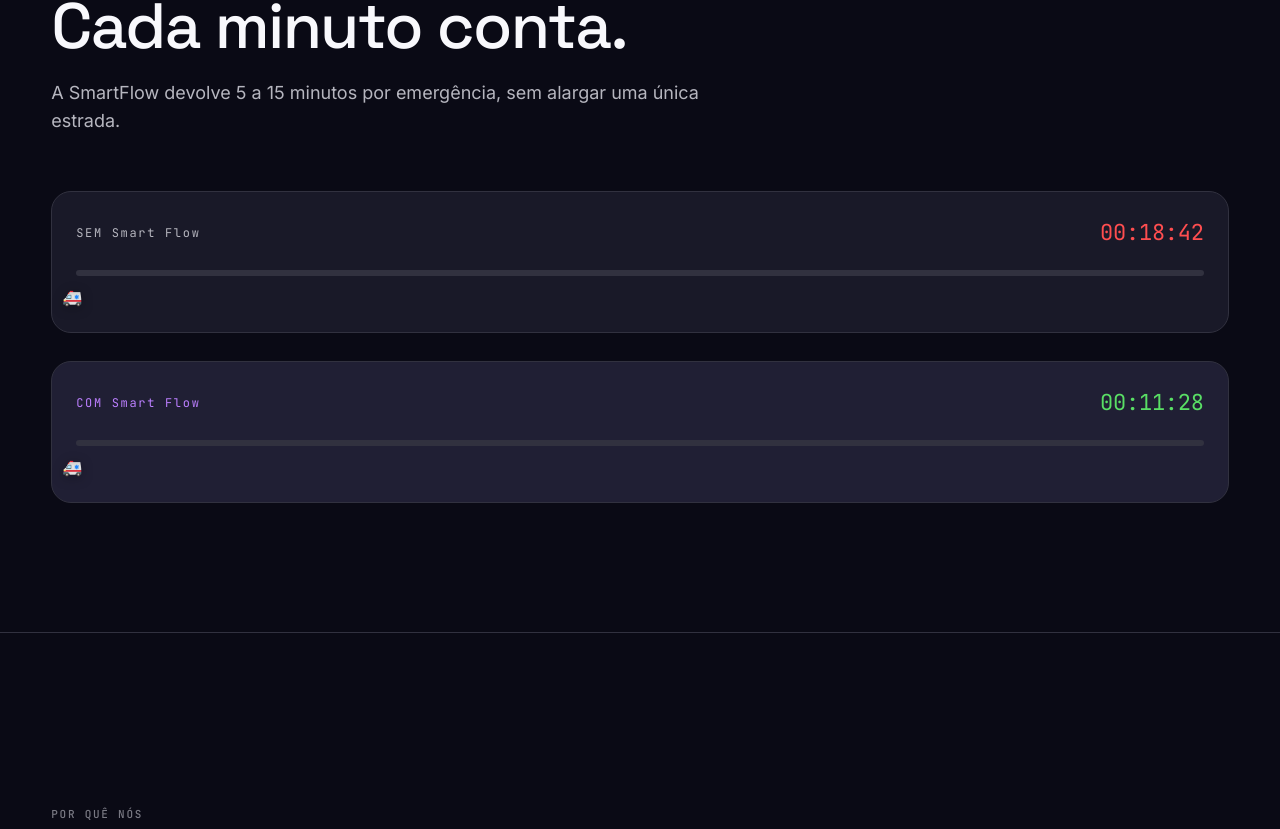
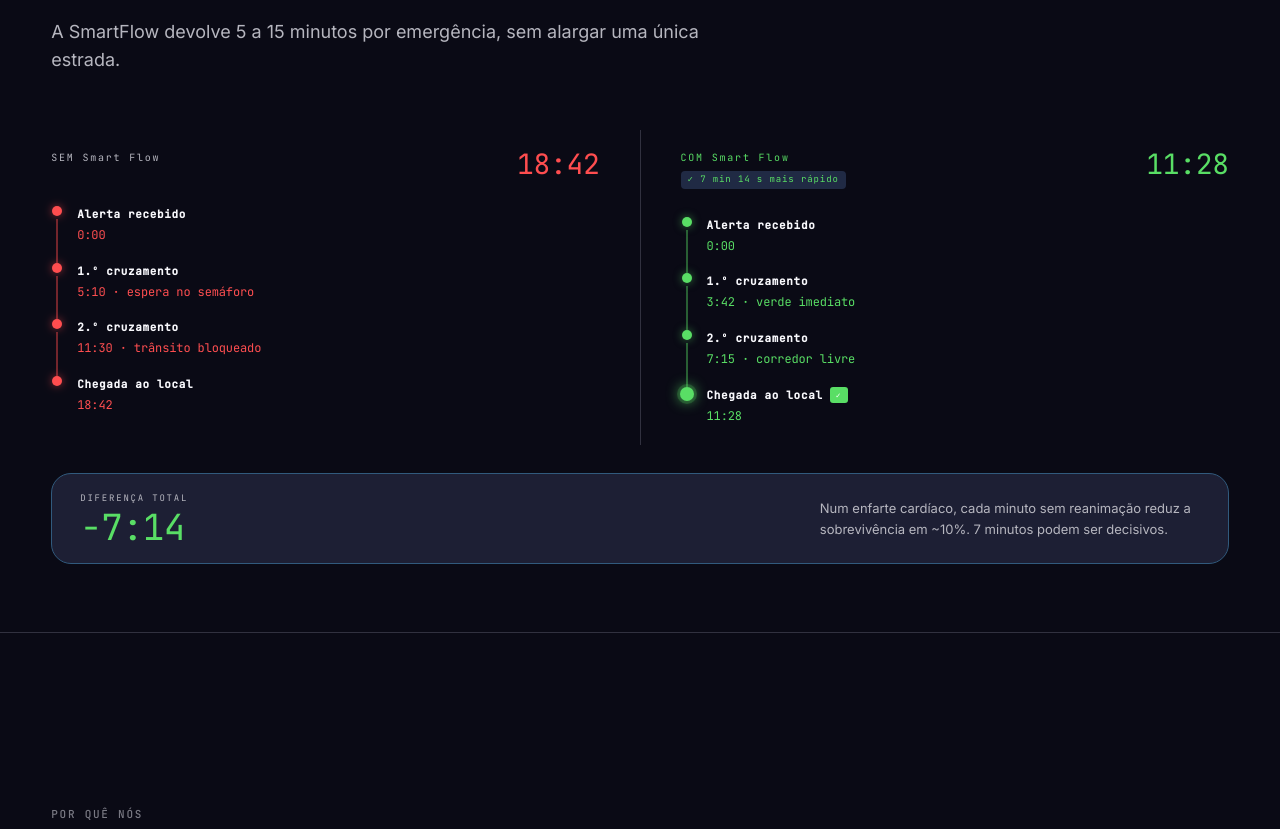
Before and after one commit to Tomas4030/smartflow, a React (Vite) app in the folder frontend/: page / in a window 1280 px wide. Shown: the part 6451-7280 px from the top of the page. Built offline with nearby package versions, Linux system fonts and the light colour scheme; sample sign-in values are in the browser's storage.

Commit message:
feat: landing page improvements in styles

```diff
--- a/frontend/src/components/Nav.jsx
+++ b/frontend/src/components/Nav.jsx
@@ -101,16 +101,16 @@
           style={{ display: "flex", gap: 4, alignItems: "center" }}
           className="sf-nav-links"
         >
-          <a href="#solution" style={linkSty}>
+          <a href="#top" style={linkSty}>
             {t.nav.product}
           </a>
-          <a href="#sos" style={linkSty}>
+          <a href="#solution" style={linkSty}>
             {t.nav.how}
           </a>
           <a href="#market" style={linkSty}>
             {t.nav.why}
           </a>
-          <a href="#roadmap" style={linkSty}>
+          <a href="#sos" style={linkSty}>
             {t.nav.sos}
           </a>
           <a href="#contact" style={linkSty}>
--- a/frontend/src/components/landing/TimeSaved.jsx
+++ b/frontend/src/components/landing/TimeSaved.jsx
@@ -1,18 +1,84 @@
-import { useRef } from "react";
-import { useT, Reveal, useScrollProgress, clamp } from "../../shared";
+import { useRef, useState, useEffect } from "react";
+import { useT, Reveal } from "../../shared";
 import { SF_I18N } from "../../i18n";
 import { SectionHead } from "./SectionHead";
+
+const isPt = (t) => t === SF_I18N.pt;
+
+function useAutoPlay(sectionRef) {
+  const [sfActive, setSfActive]     = useState([false, false, false, false]);
+  const [tradActive, setTradActive] = useState([false, false, false, false]);
+  const [bannerVisible, setBannerVisible] = useState(false);
+
+  useEffect(() => {
+    const el = sectionRef.current;
+    if (!el) return;
+    let timers = [];
+    let running = false;
+
+    const reset = () => {
+      running = false;
+      timers.forEach(clearTimeout);
+      timers = [];
+      setSfActive([false, false, false, false]);
+      setTradActive([false, false, false, false]);
+      setBannerVisible(false);
+    };
+
+    const play = () => {
+      if (running) return;
+      running = true;
+      [100, 750, 1450, 2150].forEach((d, i) =>
+        timers.push(setTimeout(
+          () => setSfActive(p => { const n = [...p]; n[i] = true; return n; }), d
+        ))
+      );
+      [100, 1250, 2100, 3300].forEach((d, i) =>
+        timers.push(setTimeout(
+          () => setTradActive(p => { const n = [...p]; n[i] = true; return n; }), d
+        ))
+      );
+      timers.push(setTimeout(() => setBannerVisible(true), 2500));
+    };
+
+    const io = new IntersectionObserver(
+      (entries) => {
+        if (entries[0].isIntersecting) play();
+        else reset();
+      },
+      { threshold: 0.45 }
+    );
+    io.observe(el);
+    return () => { io.disconnect(); timers.forEach(clearTimeout); };
+  }, [sectionRef]);
+
+  return { sfActive, tradActive, bannerVisible };
+}
 
 export function TimeSaved() {
   const [t] = useT();
   const ref = useRef(null);
-  const p = useScrollProgress(ref, { start: 0.1, end: 0.85 });
-  const withSF = clamp(p * 1.3, 0, 1);
-  const withoutSF = clamp(p * 0.55, 0, 1);
+  const pt = isPt(t);
+  const { sfActive, tradActive, bannerVisible } = useAutoPlay(ref);
+
+  const sfSteps = [
+    { label: pt ? "Alerta recebido"   : "Alert dispatched",  sub: "0:00" },
+    { label: pt ? "1.º cruzamento"    : "1st intersection",  sub: pt ? "3:42 · verde imediato"    : "3:42 · instant green" },
+    { label: pt ? "2.º cruzamento"    : "2nd intersection",  sub: pt ? "7:15 · corredor livre"    : "7:15 · corridor clear" },
+    { label: pt ? "Chegada ao local"  : "On scene",          sub: "11:28", final: true },
+  ];
+
+  const tradSteps = [
+    { label: pt ? "Alerta recebido"   : "Alert dispatched",  sub: "0:00" },
+    { label: pt ? "1.º cruzamento"    : "1st intersection",  sub: pt ? "5:10 · espera no semáforo" : "5:10 · waiting at light" },
+    { label: pt ? "2.º cruzamento"    : "2nd intersection",  sub: pt ? "11:30 · trânsito bloqueado": "11:30 · traffic blocked" },
+    { label: pt ? "Chegada ao local"  : "On scene",          sub: "18:42", final: true },
+  ];
+
   return (
     <section
       ref={ref}
-      style={{ padding: "120px 0", borderTop: "1px solid var(--hairline)" }}
+      style={{ padding: "48px 0", borderTop: "1px solid var(--hairline)" }}
     >
       <div className="container">
         <Reveal>
@@ -22,33 +88,266 @@
             sub={t.timesaved.body}
           />
         </Reveal>
+
         <div
           style={{
-            display: "flex",
-            flexDirection: "column",
-            gap: 28,
-            marginTop: 40,
+            display: "grid",
+            gridTemplateColumns: "1fr 1px 1fr",
+            columnGap: 40,
+            marginTop: 36,
+            alignItems: "start",
           }}
         >
-          <RaceTrack
-            label={t === SF_I18N.pt ? "SEM Smart Flow" : "WITHOUT Smart Flow"}
-            time="00:18:42"
+          <ScenarioCard
+            label={pt ? "SEM Smart Flow" : "WITHOUT Smart Flow"}
+            time="18:42"
             color="var(--red)"
-            progress={withoutSF}
+            steps={tradSteps}
+            active={tradActive}
           />
-          <RaceTrack
-            label={t === SF_I18N.pt ? "COM Smart Flow" : "WITH Smart Flow"}
-            time="00:11:28"
+          <div style={{ background: "var(--hairline)", alignSelf: "stretch" }} />
+          <ScenarioCard
+            label={pt ? "COM Smart Flow" : "WITH Smart Flow"}
+            time="11:28"
             color="var(--green)"
-            progress={withSF}
-            highlight
+            steps={sfSteps}
+            active={sfActive}
+            winner
+            winnerLabel={pt ? "7 min 14 s mais rápido" : "7 min 14 s faster"}
           />
         </div>
+
+        <TimeSavedBanner pt={pt} visible={bannerVisible} />
       </div>
     </section>
   );
 }
 
+function ScenarioCard({ label, time, color, steps, active, winner, winnerLabel }) {
+  const arrived = active[steps.length - 1];
+  return (
+    <div style={{ padding: "20px 0" }}>
+      <div
+        style={{
+          display: "flex",
+          justifyContent: "space-between",
+          alignItems: "flex-start",
+          flexWrap: "wrap",
+          gap: 8,
+          marginBottom: 28,
+        }}
+      >
+        <div style={{ display: "flex", flexDirection: "column", gap: 5 }}>
+          <div
+            className="mono"
+            style={{
+              fontSize: 10,
+              letterSpacing: "0.18em",
+              color: winner ? color : "var(--fg-dim)",
+            }}
+          >
+            {label}
+          </div>
+          {winner && winnerLabel && arrived && (
+            <div
+              className="mono"
+              style={{
+                fontSize: 9,
+                letterSpacing: "0.1em",
+                color: color,
+                background: "color-mix(in oklch, var(--green) 12%, var(--surface))",
+                padding: "2px 7px",
+                borderRadius: 4,
+                display: "inline-block",
+              }}
+            >
+              ✓ {winnerLabel}
+            </div>
+          )}
+        </div>
+        <div
+          className="mono"
+          style={{
+            fontSize: 28,
+            color: arrived ? color : "var(--fg-dim)",
+            transition: "color 0.5s ease",
+            fontVariantNumeric: "tabular-nums",
+            lineHeight: 1,
+          }}
+        >
+          {time}
+        </div>
+      </div>
+
+      <div>
+        {steps.map((step, i) => (
+          <TimelineStep
+            key={i}
+            label={step.label}
+            sub={step.sub}
+            color={color}
+            active={active[i]}
+            connectorActive={i < steps.length - 1 && active[i + 1]}
+            isLast={i === steps.length - 1}
+            isWinnerFinal={winner && step.final}
+          />
+        ))}
+      </div>
+    </div>
+  );
+}
+
+function TimelineStep({ label, sub, color, active, connectorActive, isLast, isWinnerFinal }) {
+  return (
+    <div style={{ display: "flex", gap: 14 }}>
+      <div
+        style={{
+          display: "flex",
+          flexDirection: "column",
+          alignItems: "center",
+          width: 12,
+          flexShrink: 0,
+        }}
+      >
+        <div
+          style={{
+            width: isWinnerFinal ? 14 : 10,
+            height: isWinnerFinal ? 14 : 10,
+            borderRadius: "50%",
+            background: active ? color : "var(--hairline)",
+            boxShadow: active
+              ? isWinnerFinal
+                ? `0 0 0 3px color-mix(in oklch, ${color} 20%, transparent), 0 0 14px ${color}`
+                : `0 0 8px color-mix(in oklch, ${color} 55%, transparent)`
+              : "none",
+            transition: "background 0.35s ease, box-shadow 0.35s ease",
+            flexShrink: 0,
+          }}
+        />
+        {!isLast && (
+          <div
+            style={{
+              width: 2,
+              flex: 1,
+              minHeight: 30,
+              marginTop: 3,
+              background: connectorActive ? color : "var(--hairline)",
+              opacity: connectorActive ? 0.4 : 1,
+              transition: "background 0.35s ease, opacity 0.35s ease",
+            }}
+          />
+        )}
+      </div>
+
+      <div
+        style={{
+          paddingBottom: isLast ? 0 : 18,
+          opacity: active ? 1 : 0.28,
+          transition: "opacity 0.35s ease",
+        }}
+      >
+        <div
+          className="mono"
+          style={{
+            fontSize: 11,
+            letterSpacing: "0.06em",
+            color: active ? "var(--fg)" : "var(--fg-dim)",
+            fontWeight: active ? 600 : 400,
+            transition: "color 0.35s, font-weight 0.35s",
+            display: "flex",
+            alignItems: "center",
+            gap: 7,
+          }}
+        >
+          {label}
+          {isWinnerFinal && active && (
+            <span
+              style={{
+                fontSize: 8,
+                letterSpacing: "0.14em",
+                background: color,
+                color: "#fff",
+                padding: "2px 6px",
+                borderRadius: 3,
+                fontWeight: 700,
+              }}
+            >
+              ✓
+            </span>
+          )}
+        </div>
+        <div
+          className="mono"
+          style={{
+            fontSize: 12,
+            color: active ? color : "var(--fg-dim)",
+            marginTop: 3,
+            transition: "color 0.35s",
+          }}
+        >
+          {sub}
+        </div>
+      </div>
+    </div>
+  );
+}
+
+function TimeSavedBanner({ pt, visible }) {
+  return (
+    <div
+      style={{
+        marginTop: 28,
+        padding: "18px 28px",
+        border: "1px solid color-mix(in oklch, var(--green) 28%, var(--hairline))",
+        borderRadius: "var(--radius-lg)",
+        background: "color-mix(in oklch, var(--green) 5%, var(--surface))",
+        display: "flex",
+        alignItems: "center",
+        justifyContent: "space-between",
+        gap: 24,
+        flexWrap: "wrap",
+        opacity: visible ? 1 : 0,
+        transform: visible ? "translateY(0)" : "translateY(12px)",
+        transition: "opacity 0.55s ease, transform 0.55s ease",
+      }}
+    >
+      <div style={{ display: "flex", flexDirection: "column", gap: 3 }}>
+        <div
+          className="mono"
+          style={{ fontSize: 9, letterSpacing: "0.2em", color: "var(--fg-dim)" }}
+        >
+          {pt ? "DIFERENÇA TOTAL" : "TOTAL DIFFERENCE"}
+        </div>
+        <div
+          className="mono"
+          style={{
+            fontSize: 36,
+            color: "var(--green)",
+            fontVariantNumeric: "tabular-nums",
+            lineHeight: 1,
+            letterSpacing: "-0.02em",
+          }}
+        >
+          −7:14
+        </div>
+      </div>
+      <div
+        style={{
+          fontSize: 13,
+          color: "var(--fg-dim)",
+          maxWidth: 380,
+          lineHeight: 1.6,
+        }}
+      >
+        {pt
+          ? "Num enfarte cardíaco, cada minuto sem reanimação reduz a sobrevivência em ~10%. 7 minutos podem ser decisivos."
+          : "In cardiac arrest, every minute without CPR reduces survival by ~10%. 7 minutes can be the deciding factor."}
+      </div>
+    </div>
+  );
+}
+
+// Kept for any legacy imports
 export function RaceTrack({ label, time, color, progress, highlight }) {
   return (
     <div
@@ -107,20 +406,6 @@
           }}
         />
       </div>
-      <div style={{ position: "relative", marginTop: 10, height: 22 }}>
-        <div
-          className="mono"
-          style={{
-            position: "absolute",
-            left: `calc(${progress * 100}% - 14px)`,
-            fontSize: 16,
-            transition: "left .15s linear",
-            filter: "drop-shadow(0 2px 6px rgba(0,0,0,.3))",
-          }}
-        >
-          🚑
-        </div>
-      </div>
     </div>
   );
 }
--- a/frontend/src/pages/AdminLogin.jsx
+++ b/frontend/src/pages/AdminLogin.jsx
@@ -89,8 +89,8 @@
 
 export default function AdminLoginPage() {
   const navigate = useNavigate();
-  const [email, setEmail] = useState("");
-  const [password, setPassword] = useState("");
+  const [email, setEmail] = useState("superadmin@smartflow.pt");
+  const [password, setPassword] = useState("password");
   const [showPw, setShowPw] = useState(false);
   const [error, setError] = useState("");
   const [loading, setLoading] = useState(false);
--- a/frontend/src/pages/ClientLogin.jsx
+++ b/frontend/src/pages/ClientLogin.jsx
@@ -4,8 +4,8 @@
 
 export default function ClientLogin() {
   const navigate = useNavigate();
-  const [email, setEmail] = useState("");
-  const [password, setPassword] = useState("");
+  const [email, setEmail] = useState("maria.santos@email.com");
+  const [password, setPassword] = useState("demo1234");
   const [error, setError] = useState("");
   const [loading, setLoading] = useState(false);
 
--- a/frontend/src/pages/ClientProfile.jsx
+++ b/frontend/src/pages/ClientProfile.jsx
@@ -12,21 +12,21 @@
 import { Logomark } from "../components/Logomark";
 
 const initialForm = {
-  name: "",
-  phone: "",
-  address: "",
-  addressFloor: "",
-  addressDoor: "",
-  lat: null,
-  lng: null,
-  age: "",
-  bloodType: "",
-  conditions: "",
-  allergies: "",
-  medication: "",
-  emergencyName: "",
-  emergencyPhone: "",
-  notes: "",
+  name: "Maria João Santos",
+  phone: "912 345 678",
+  address: "Rua 5 de Outubro, nº 28, 8000-078 Faro",
+  addressFloor: "2º Dto.",
+  addressDoor: "Porta A",
+  lat: 37.0194,
+  lng: -7.9322,
+  age: "34",
+  bloodType: "A+",
+  conditions: "Diabetes tipo 2, hipertensão arterial",
+  allergies: "Penicilina, ibuprofeno",
+  medication: "Metformina 500mg (manhã), Ramipril 5mg (noite)",
+  emergencyName: "António Santos",
+  emergencyPhone: "916 789 012",
+  notes: "Porta amarela no 2º andar. Cão pequeno em casa (não morde). Chave de reserva com o vizinho do 1º Dto.",
 };
 
 const sections = [
@@ -65,21 +65,21 @@
 
 function normalizeProfile(data) {
   return {
-    name: data?.name || "",
-    phone: data?.phone || "",
-    address: data?.address || "",
-    addressFloor: data?.addressFloor || "",
-    addressDoor: data?.addressDoor || "",
-    lat: data?.lat ? Number(data.lat) : null,
-    lng: data?.lng ? Number(data.lng) : null,
-    age: data?.age || "",
-    bloodType: data?.bloodType || "",
-    conditions: data?.conditions || "",
-    allergies: data?.allergies || "",
-    medication: data?.medication || "",
-    emergencyName: data?.emergencyName || "",
-    emergencyPhone: data?.emergencyPhone || "",
-    notes: data?.notes || "",
+    name: data?.name || initialForm.name,
+    phone: data?.phone || initialForm.phone,
+    address: data?.address || initialForm.address,
+    addressFloor: data?.addressFloor || initialForm.addressFloor,
+    addressDoor: data?.addressDoor || initialForm.addressDoor,
+    lat: data?.lat ? Number(data.lat) : initialForm.lat,
+    lng: data?.lng ? Number(data.lng) : initialForm.lng,
+    age: data?.age || initialForm.age,
+    bloodType: data?.bloodType || initialForm.bloodType,
+    conditions: data?.conditions || initialForm.conditions,
+    allergies: data?.allergies || initialForm.allergies,
+    medication: data?.medication || initialForm.medication,
+    emergencyName: data?.emergencyName || initialForm.emergencyName,
+    emergencyPhone: data?.emergencyPhone || initialForm.emergencyPhone,
+    notes: data?.notes || initialForm.notes,
   };
 }
 
--- a/frontend/src/pages/Login.jsx
+++ b/frontend/src/pages/Login.jsx
@@ -55,8 +55,8 @@
 export default function LoginPage() {
   const navigate = useNavigate();
   const [theme, setTheme] = useTheme();
-  const [email, setEmail] = useState("");
-  const [password, setPassword] = useState("");
+  const [email, setEmail] = useState("admin@albufeira.pt");
+  const [password, setPassword] = useState("password");
   const [showPw, setShowPw] = useState(false);
   const [error, setError] = useState("");
   const [loading, setLoading] = useState(false);
```
Also changed, not shown: frontend/src/pages/ClientRegister.jsx (+4 -4 lines).
